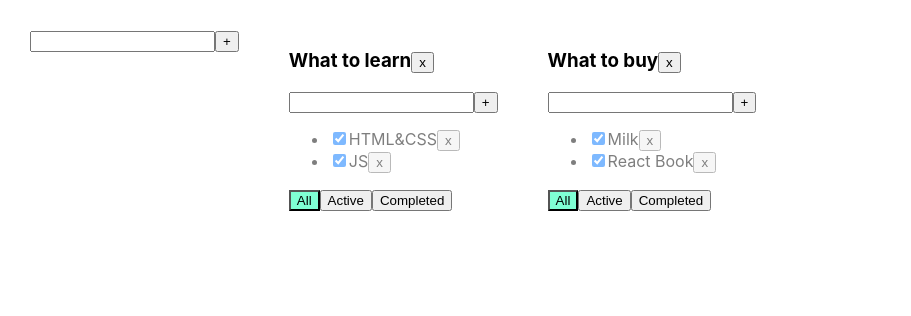
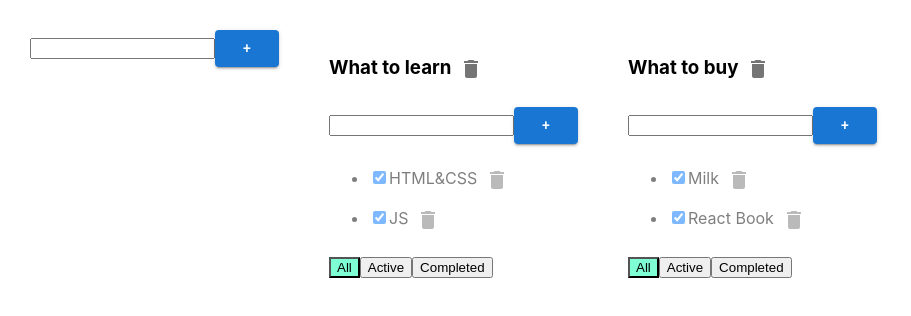
Before and after one commit to demorest49de/todolist-sprint-2-week-1-assocciated-array-udincev-pochinit-proekt, a React (Create React App) app: page / in a window 1280 px wide. Shown: the top 316 px of the page, without its empty margins (0-911 px from the left). Built offline with nearby package versions, Linux system fonts and the light colour scheme.

Commit message:
Changes AddItemForm.tsx Todolist.tsx

```diff
--- a/src/AddItemForm.tsx
+++ b/src/AddItemForm.tsx
@@ -1,4 +1,5 @@
 import React, {ChangeEvent, KeyboardEvent, useState} from 'react';
+import {Button} from "@mui/material";
 
 type AddItemFormPropsType = {
     addItem: (title: string) => void
@@ -35,8 +36,7 @@ export function AddItemForm(props: AddItemFormPropsType) {
                onKeyPress={onKeyPressHandler}
                className={error ? "error" : ""}
         />
-        <button onClick={addItem}>+</button>
-
+        <Button variant={'contained'} color={'primary'} onClick={addItem}>+</Button>
         {error && <div className="error-message">{error}</div>}
     </div>
 }
--- a/src/Todolist.tsx
+++ b/src/Todolist.tsx
@@ -2,6 +2,8 @@ import React, {ChangeEvent} from 'react';
 import {FilterValuesType} from './App';
 import {AddItemForm} from './AddItemForm';
 import {EditableSpan} from './EditableSpan';
+import {IconButton} from "@mui/material";
+import {Delete} from "@mui/icons-material";
 
 export type TaskType = {
     id: string
@@ -40,8 +42,8 @@ export function Todolist(props: PropsType) {
     const onCompletedClickHandler = () => props.changeFilter("completed", props.id);
 
     return <div>
-        <h3> <EditableSpan value={props.title} onChange={changeTodolistTitle} />
-            <button onClick={removeTodolist}>x</button>
+        <h3><EditableSpan value={props.title} onChange={changeTodolistTitle}/>
+            <IconButton onClick={removeTodolist}><Delete/></IconButton>
         </h3>
         <AddItemForm addItem={addTask}/>
         <ul>
@@ -59,8 +61,8 @@ export function Todolist(props: PropsType) {
 
                     return <li key={t.id} className={t.isDone ? "is-done" : ""}>
                         <input type="checkbox" onChange={onChangeHandler} checked={t.isDone}/>
-                        <EditableSpan value={t.title} onChange={onTitleChangeHandler} />
-                        <button onClick={onClickHandler}>x</button>
+                        <EditableSpan value={t.title} onChange={onTitleChangeHandler}/>
+                        <IconButton onClick={onClickHandler}><Delete/></IconButton>
                     </li>
                 })
             }
```
